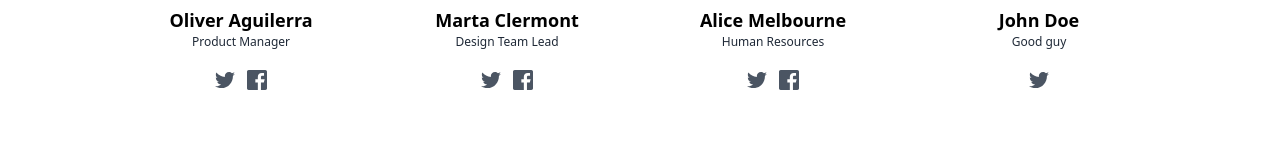
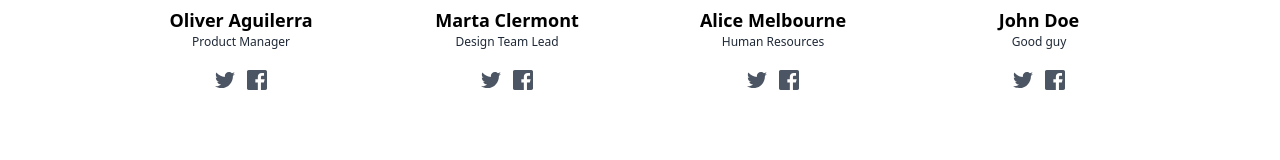
Before and after one commit to AsifAhmedSahil/web3.0-services-client, a React (Create React App) app: page / in a window 1280 px wide. Shown: the part 1830-1990 px from the top of the page. Built offline with nearby package versions, Linux system fonts and the light colour scheme.

Commit message:
Team solve

```diff
--- a/src/components/Teams.js
+++ b/src/components/Teams.js
@@ -124,7 +124,14 @@ export const Team = () => {
                     <path d="M24,4.6c-0.9,0.4-1.8,0.7-2.8,0.8c1-0.6,1.8-1.6,2.2-2.7c-1,0.6-2,1-3.1,1.2c-0.9-1-2.2-1.6-3.6-1.6 c-2.7,0-4.9,2.2-4.9,4.9c0,0.4,0,0.8,0.1,1.1C7.7,8.1,4.1,6.1,1.7,3.1C1.2,3.9,1,4.7,1,5.6c0,1.7,0.9,3.2,2.2,4.1 C2.4,9.7,1.6,9.5,1,9.1c0,0,0,0,0,0.1c0,2.4,1.7,4.4,3.9,4.8c-0.4,0.1-0.8,0.2-1.3,0.2c-0.3,0-0.6,0-0.9-0.1c0.6,2,2.4,3.4,4.6,3.4 c-1.7,1.3-3.8,2.1-6.1,2.1c-0.4,0-0.8,0-1.2-0.1c2.2,1.4,4.8,2.2,7.5,2.2c9.1,0,14-7.5,14-14c0-0.2,0-0.4,0-0.6 C22.5,6.4,23.3,5.5,24,4.6z" />
                   </svg>
                 </a>
-
+                <a
+                  href="/"
+                  className="text-gray-600 transition-colors duration-300 hover:text-deep-purple-accent-400"
+                >
+                  <svg viewBox="0 0 24 24" fill="currentColor" className="h-5">
+                    <path d="M22,0H2C0.895,0,0,0.895,0,2v20c0,1.105,0.895,2,2,2h11v-9h-3v-4h3V8.413c0-3.1,1.893-4.788,4.659-4.788 c1.325,0,2.463,0.099,2.795,0.143v3.24l-1.918,0.001c-1.504,0-1.795,0.715-1.795,1.763V11h4.44l-1,4h-3.44v9H22c1.105,0,2-0.895,2-2 V2C24,0.895,23.105,0,22,0z" />
+                  </svg>
+                </a>
               </div>
             </div>
           </div>
```
